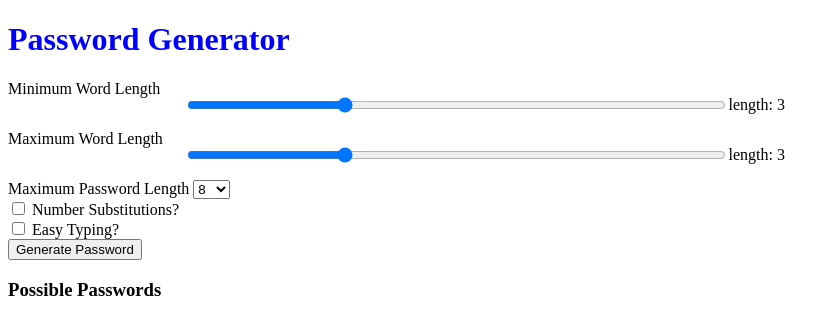
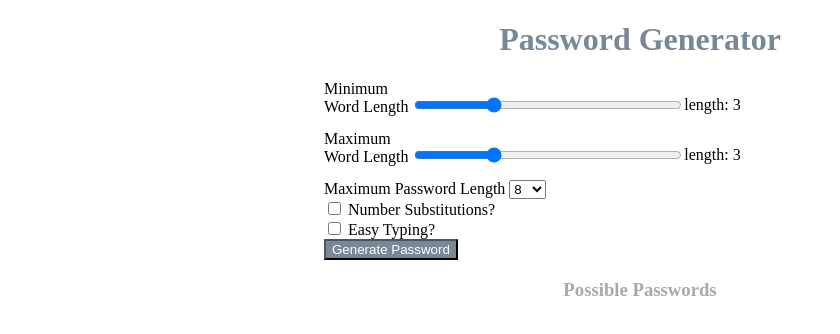
Before and after one commit to S3ND3R/S3ND3R.github.io, a plain HTML site: page index.html in a window 1280 px wide. Shown: the whole page, without its empty margins (0-840 px from the left). Drawn offline with Linux system fonts and the light colour scheme.

Commit message:
finished

```diff
--- a/docs/pass.css
+++ b/docs/pass.css
@@ -1,28 +1,34 @@
-h1 {
-  color: blue;
+
+main h1 {
+  text-align: center;
+  color: lightslategray;
 }
+
+main h3 {
+  text-align: center;
+  color: darkgray;
+}
+
+main {
+  margin: auto;
+  width: 50%;
+}
+
 
 .word_slider {
   display: grid;
   grid-template-columns: 14% 1fr 1fr;
+  width: 100%;
 }
 
- /* button {
-    background-color: green;
+ button {
+    background-color: lightslategray;
+    color: white;
   }
 
-.min_word {
-  display: block;
-  width: 25%;
-  height: 25px;
-}
-
-#min_word_val {
-  border: black solid 2px;
-  font-size: 25px;
-} */
 .pass_table {
   width: 100%;
+  margin-bottom: 40px;
 }
 tr {
   /* width: 100%;
@@ -40,7 +46,7 @@ tr.tab:nth-child(even){
 td {
   display: inline-table;
   border: 1px solid black;
-  margin: 2px 4px;
+  margin: 2px 12px;
   padding: 4px 4px;
   background-color: whitesmoke;
 }
```
